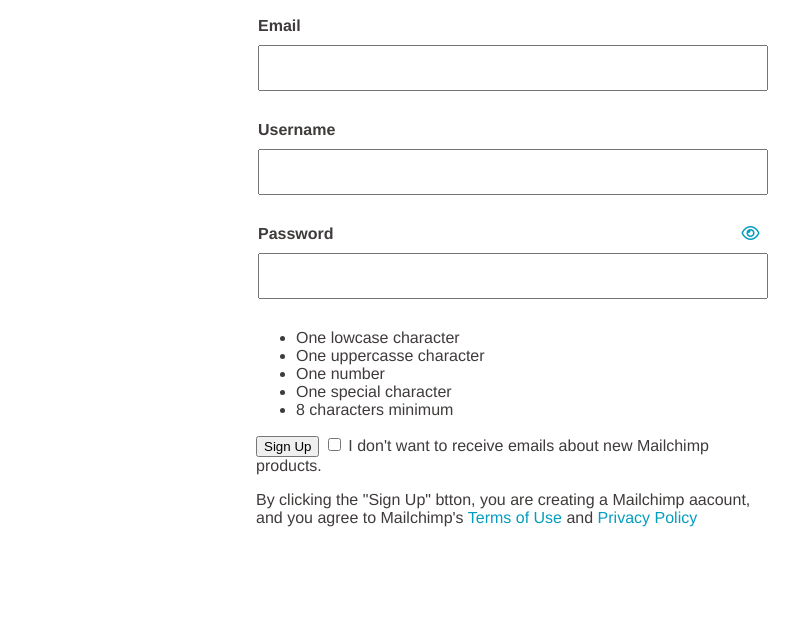
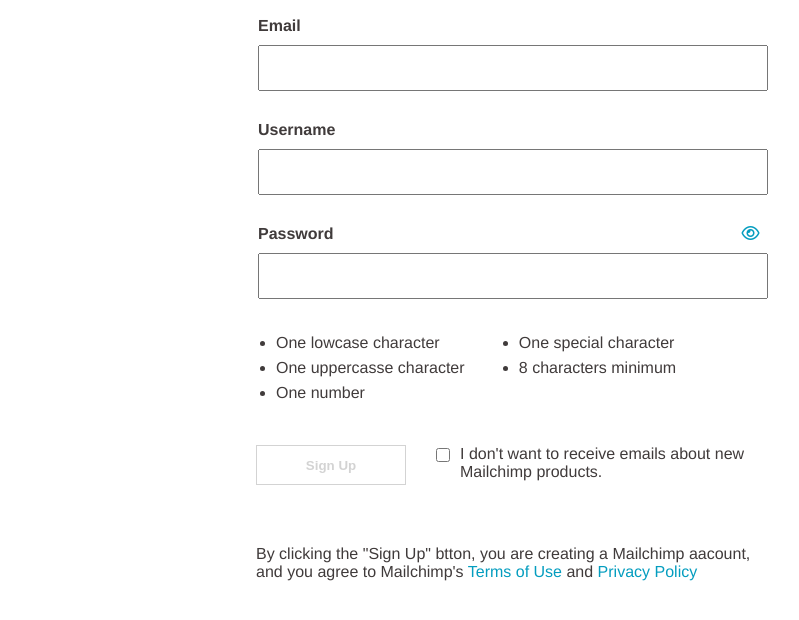
Before and after one commit to maria-angmat/mailchimp-signup-form, a plain HTML site: page index.html in a window 1280 px wide. Shown: the part 176-796 px from the top of the page, without its empty margins (243-1042 px from the left). Drawn offline with Linux system fonts and the light colour scheme.

Commit message:
final styles

```diff
--- a/index.html
+++ b/index.html
@@ -43,21 +43,29 @@
                     </fieldset>
 
                     <ul>
+                        <div class="firstColumn">
                             <li>One lowcase character</li>
                             <li>One uppercasse character</li>
                             <li>One number</li>
+                        </div>
+                        <div class="secondColumn">
                             <li>One special character</li>
                             <li>8 characters minimum</li>
+                        </div>
                     </ul>
 
                     <div class="submitBlock">
+                        <div class="submitBlock__btn">
                             <button type="submit">Sign Up</button>
+                        </div>
+                        <div class="submitBlock__check">
                             <input type="checkbox" name="checkbox">
                             <label for="checkbox">I don't want to receive emails about new Mailchimp products.</label>
                         </div>
+                    </div>
                 </form>
 
-                <p>By clicking the "Sign Up" btton, you are creating a Mailchimp aacount, and you agree to Mailchimp's <a href="#">Terms of Use</a> and <a href="#">Privacy Policy</a></p>
+                <p class="disclaimer">By clicking the "Sign Up" btton, you are creating a Mailchimp aacount, and you agree to Mailchimp's <a href="#">Terms of Use</a> and <a href="#">Privacy Policy</a></p>
             </div>
 
         </div>
--- a/styles.css
+++ b/styles.css
@@ -73,3 +73,52 @@ fieldset label {
 .fa-regular {
     color: #049dbf;
 }
+
+/* LIST */
+
+ul {
+    height: 100px;
+    display: grid;
+    grid-template-columns: 1fr 1fr;
+    padding-left: 20px;
+}
+
+ul li {
+    height: 20px;
+    margin-top: 5px;
+}
+
+/* SUBMIT BLOCK */
+
+.submitBlock {
+    display: flex;
+    justify-content: space-between;
+    margin-bottom: 60px;
+}
+
+.submitBlock__btn {
+    width: 30%;
+}
+
+.submitBlock__btn button {
+    background-color: white;
+    width: 150px;
+    height: 40px;
+    color: lightgray;
+    border: solid 1px lightgray;
+    font-weight: 600;
+}
+
+.submitBlock__check {
+    margin-left: 20px;
+    width: 70%;
+    display: flex;
+    flex-direction: row;
+}
+
+.submitBlock__check input {
+    width: 20px;
+    height: 20px;
+    color: lightgray;
+    margin: 0 10px;
+}
```
Lines whose indentation alone changed are shown as unchanged.
